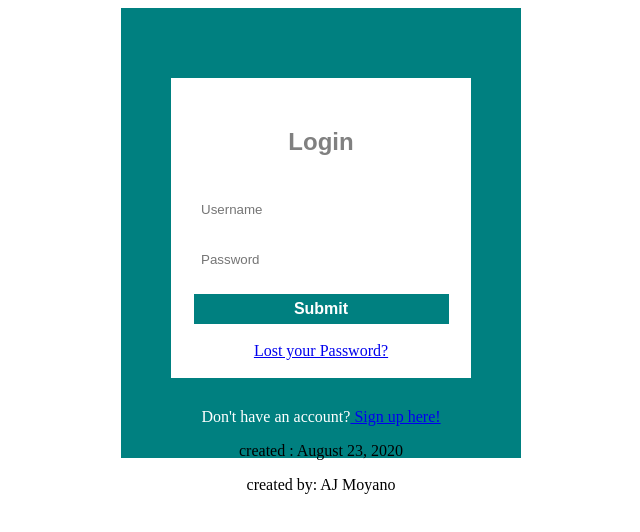
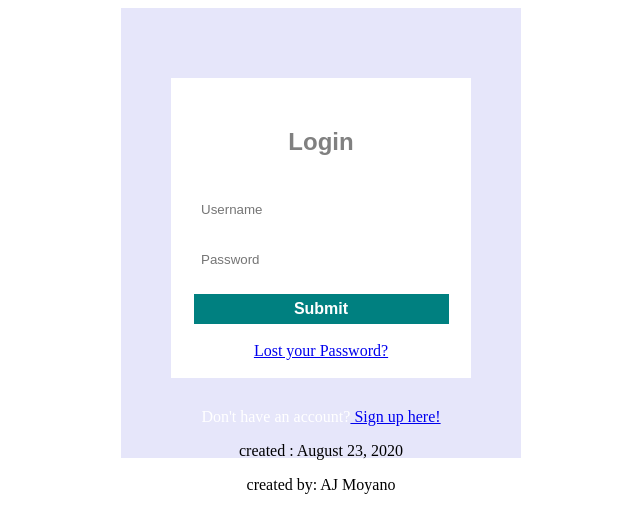
Before and after one commit to allysajoymoyano/module1demo, a plain HTML site: page index.html in a window 1280 px wide. Shown: the whole page, without its empty margins (319-959 px from the left). Drawn offline with Linux system fonts and the light colour scheme.

Commit message:
changed background color to lavender

```diff
--- a/css/style1.css
+++ b/css/style1.css
@@ -2,7 +2,7 @@
     width:400px;
     height:400px;
     text-align: center;
-    background-color:teal;
+    background-color:lavender;
     margin: auto;
     padding-top: 50px;
 }
```
